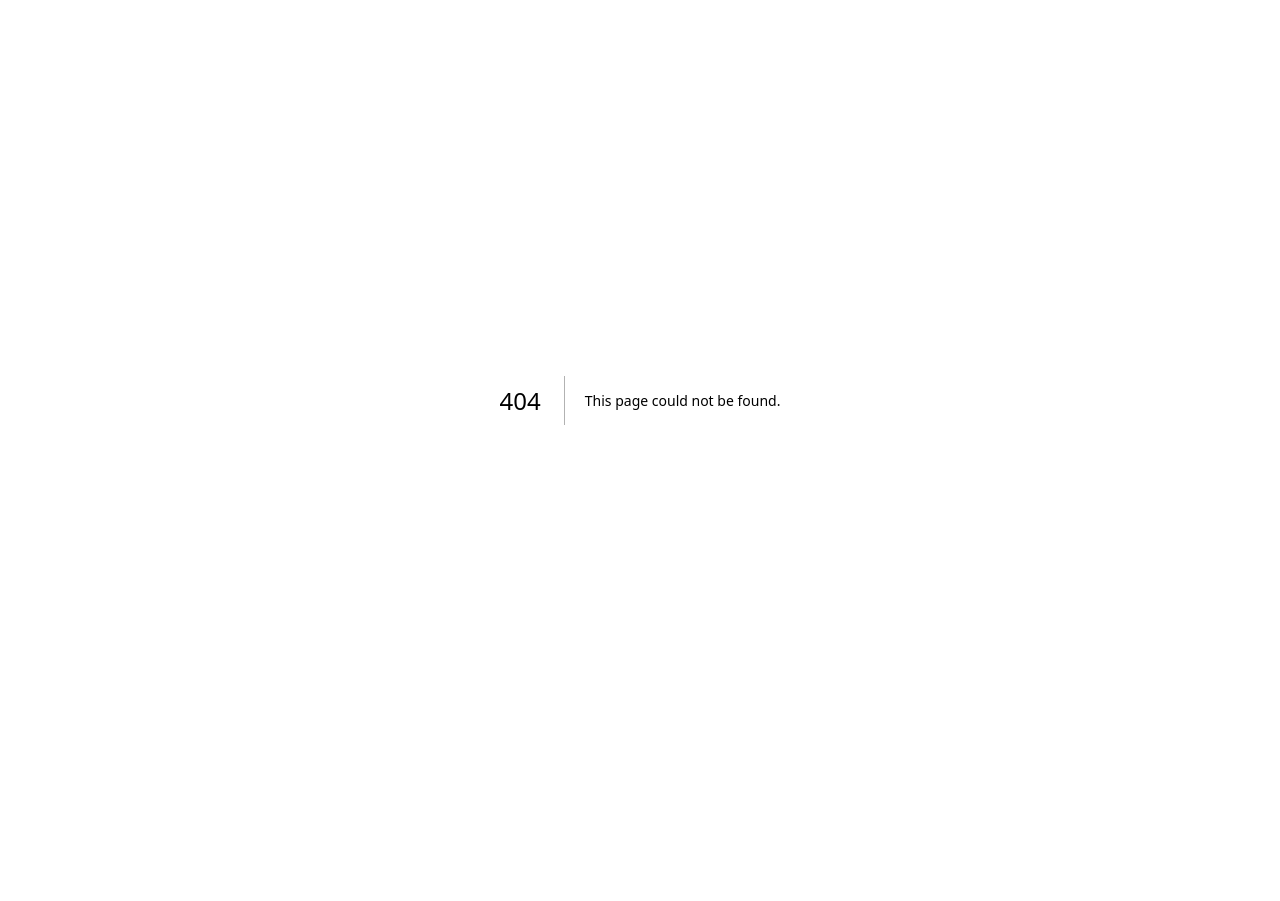
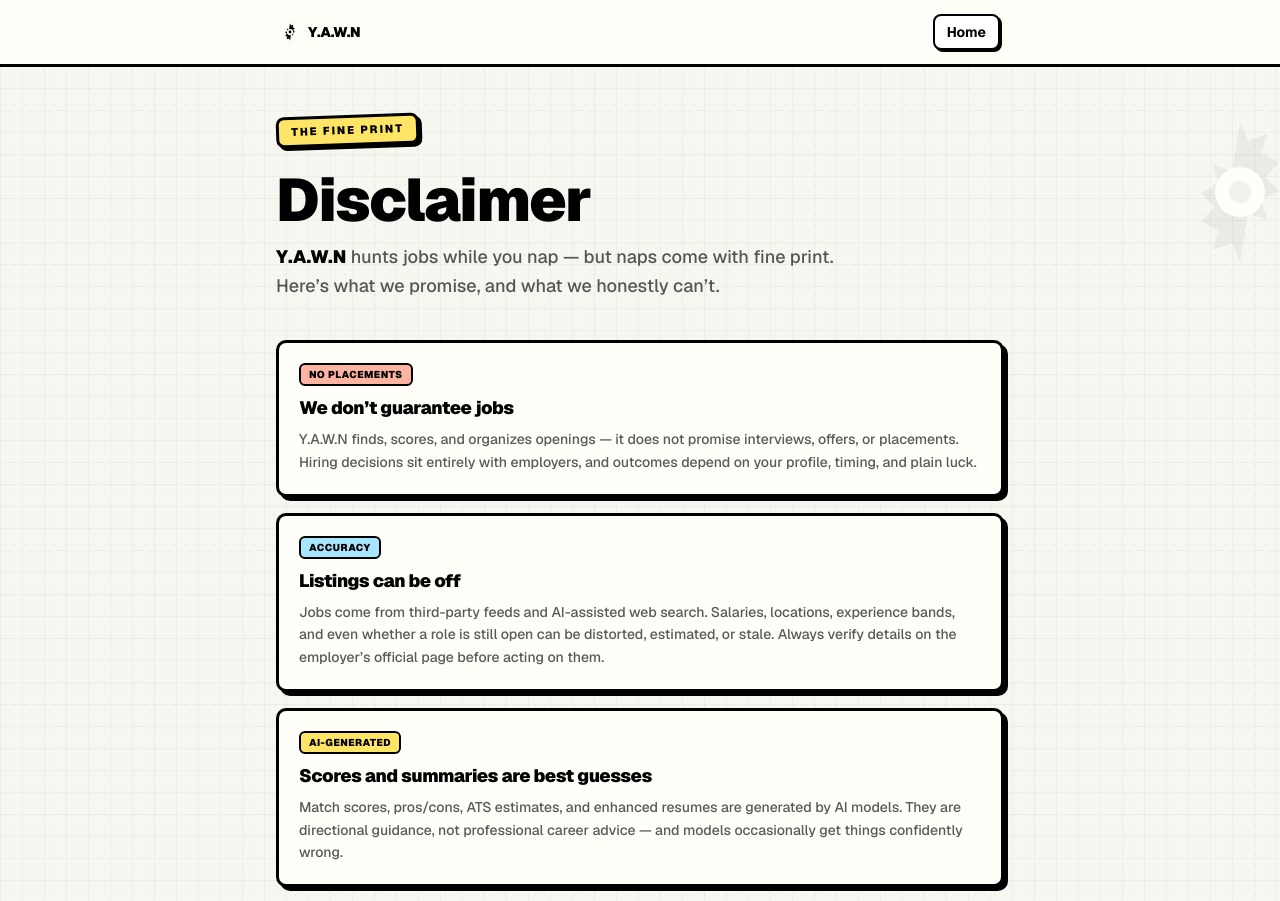
Before and after one commit to vardaanbol/Switchie, a Next.js app: page /disclaimer in a window 1280 px wide. Before the commit this address had no page. Shown: the top 901 px of the page. Before the commit the page ends 800 px from the top, so only its background shows below. Built offline with nearby package versions, Linux system fonts and the light colour scheme.

Commit message:
Pushing disclaimer - before launch

```diff
--- /dev/null
+++ b/src/app/disclaimer/page.tsx
@@ -0,0 +1,135 @@
+import type { Metadata } from "next";
+import Link from "next/link";
+import { SawbladeMark } from "@/components/brand/sawblade-mark";
+import { AppHeader, HeaderLink } from "@/components/layout/app-header";
+import { LandingFooter } from "@/components/layout/landing-footer";
+
+export const metadata: Metadata = {
+  title: "Disclaimer · Y.A.W.N",
+  description:
+    "The fine print behind Y.A.W.N — what we promise, what we don't, and how to use the tool sensibly.",
+};
+
+const DISCLAIMERS = [
+  {
+    label: "No placements",
+    title: "We don’t guarantee jobs",
+    body: "Y.A.W.N finds, scores, and organizes openings — it does not promise interviews, offers, or placements. Hiring decisions sit entirely with employers, and outcomes depend on your profile, timing, and plain luck.",
+    accent: "bg-[#ffb4a2]",
+  },
+  {
+    label: "Accuracy",
+    title: "Listings can be off",
+    body: "Jobs come from third-party feeds and AI-assisted web search. Salaries, locations, experience bands, and even whether a role is still open can be distorted, estimated, or stale. Always verify details on the employer’s official page before acting on them.",
+    accent: "bg-[#a8e6ff]",
+  },
+  {
+    label: "AI-generated",
+    title: "Scores and summaries are best guesses",
+    body: "Match scores, pros/cons, ATS estimates, and enhanced resumes are generated by AI models. They are directional guidance, not professional career advice — and models occasionally get things confidently wrong.",
+    accent: "bg-[#ffe566]",
+  },
+  {
+    label: "Referrals",
+    title: "Contacts are public, not endorsements",
+    body: "Referral cameos surface publicly available profiles of people who appear to work at a company. We don’t verify their willingness to refer you, and they have no affiliation with Y.A.W.N. Reach out respectfully.",
+    accent: "bg-[#c9b6ff]",
+  },
+  {
+    label: "Your resume",
+    title: "Enhanced resumes are your responsibility",
+    body: "The ATS rewrite only rephrases what your resume already says — but you must review every line before sending it anywhere. You own what you submit to an employer.",
+    accent: "bg-[#b5f2c9]",
+  },
+  {
+    label: "Beta",
+    title: "Phase-1 software wobbles",
+    body: "Y.A.W.N is in early testing. Features may change, break, or disappear; feeds may miss days; and data may occasionally be reset. Please keep copies of anything important.",
+    accent: "bg-[#ffd6f0]",
+  },
+];
+
+export default function DisclaimerPage() {
+  return (
+    <div className="comic-paper relative min-h-dvh overflow-x-hidden text-black">
+      <div className="comic-halftone pointer-events-none absolute inset-0 opacity-[0.28]" />
+      <SawbladeMark className="pointer-events-none absolute -right-10 top-28 size-40 text-black/[0.05]" />
+
+      <AppHeader
+        maxWidth="max-w-3xl"
+        actions={
+          <HeaderLink href="/" aria-label="Back to home">
+            Home
+          </HeaderLink>
+        }
+      />
+
+      <main className="relative z-10 mx-auto w-full max-w-3xl px-3 pb-16 pt-8 sm:px-5 sm:pt-12">
+        <div className="mb-6 inline-block -rotate-2 rounded-md border-[3px] border-black bg-[#ffe566] px-3 py-1 text-[11px] font-black uppercase tracking-[0.18em] shadow-[3px_3px_0_#000]">
+          The fine print
+        </div>
+
+        <h1 className="text-4xl font-black tracking-tight sm:text-6xl">
+          Disclaimer
+        </h1>
+        <p className="mt-3 max-w-xl text-base font-medium leading-relaxed text-black/65 sm:text-lg">
+          <span className="font-black text-black">Y.A.W.N</span> hunts jobs
+          while you nap — but naps come with fine print. Here’s what we promise,
+          and what we honestly can’t.
+        </p>
+
+        <section className="mt-10">
+          <ol className="space-y-4">
+            {DISCLAIMERS.map((item) => (
+              <li
+                key={item.label}
+                className="rounded-lg border-[3px] border-black bg-[#fffef8] p-4 shadow-[4px_4px_0_#000] sm:p-5"
+              >
+                <div className="mb-2 flex flex-wrap items-center gap-2">
+                  <span
+                    className={`inline-flex rounded-sm border-[2.5px] border-black px-2 py-0.5 text-[10px] font-black uppercase tracking-wider ${item.accent}`}
+                  >
+                    {item.label}
+                  </span>
+                </div>
+                <h3 className="text-lg font-black tracking-tight">
+                  {item.title}
+                </h3>
+                <p className="mt-1.5 text-sm font-medium leading-relaxed text-black/65">
+                  {item.body}
+                </p>
+              </li>
+            ))}
+          </ol>
+        </section>
+
+        <section className="mt-12 rounded-lg border-[3px] border-black bg-[#fff1a8] p-5 shadow-[5px_5px_0_#000] sm:p-6">
+          <p className="text-sm font-black uppercase tracking-[0.16em]">
+            The short version
+          </p>
+          <p className="mt-2 text-sm font-medium leading-relaxed text-black/70">
+            Y.A.W.N is a discovery tool, not a recruiter. Use it to save time
+            and energy — then double-check details, apply thoughtfully, and
+            treat every AI suggestion as a starting point, not gospel.
+          </p>
+          <div className="mt-4 flex flex-wrap gap-2">
+            <Link
+              href="/"
+              className="inline-flex h-11 items-center rounded-md border-[2.5px] border-black bg-[#ffe566] px-4 text-sm font-black shadow-[3px_3px_0_#000] transition-transform hover:-translate-y-0.5"
+            >
+              Back to Y.A.W.N
+            </Link>
+            <Link
+              href="/creator"
+              className="inline-flex h-11 items-center rounded-md border-[2.5px] border-black bg-white px-4 text-sm font-black shadow-[3px_3px_0_#000] transition-transform hover:-translate-y-0.5"
+            >
+              Meet the creator
+            </Link>
+          </div>
+        </section>
+      </main>
+
+      <LandingFooter />
+    </div>
+  );
+}
--- a/src/components/layout/landing-footer.tsx
+++ b/src/components/layout/landing-footer.tsx
@@ -21,6 +21,12 @@ export function LandingFooter() {
           >
             Creator
           </Link>
+          <Link
+            href="/disclaimer"
+            className="inline-flex h-10 items-center rounded-md border-[2.5px] border-black bg-white px-3 shadow-[2px_2px_0_#000] transition-transform hover:-translate-y-0.5"
+          >
+            Disclaimer
+          </Link>
         </nav>
       </div>
     </footer>
```
